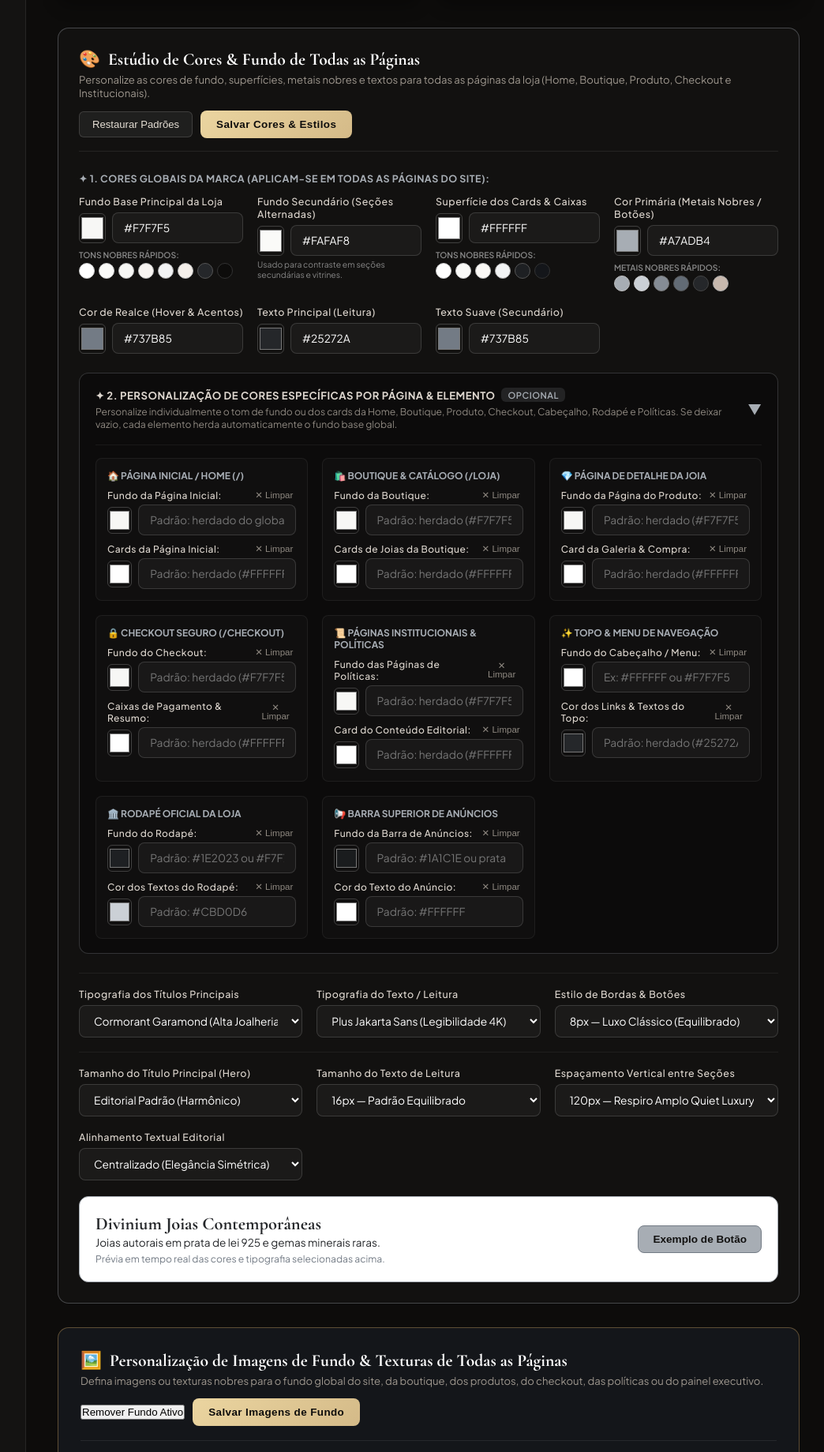
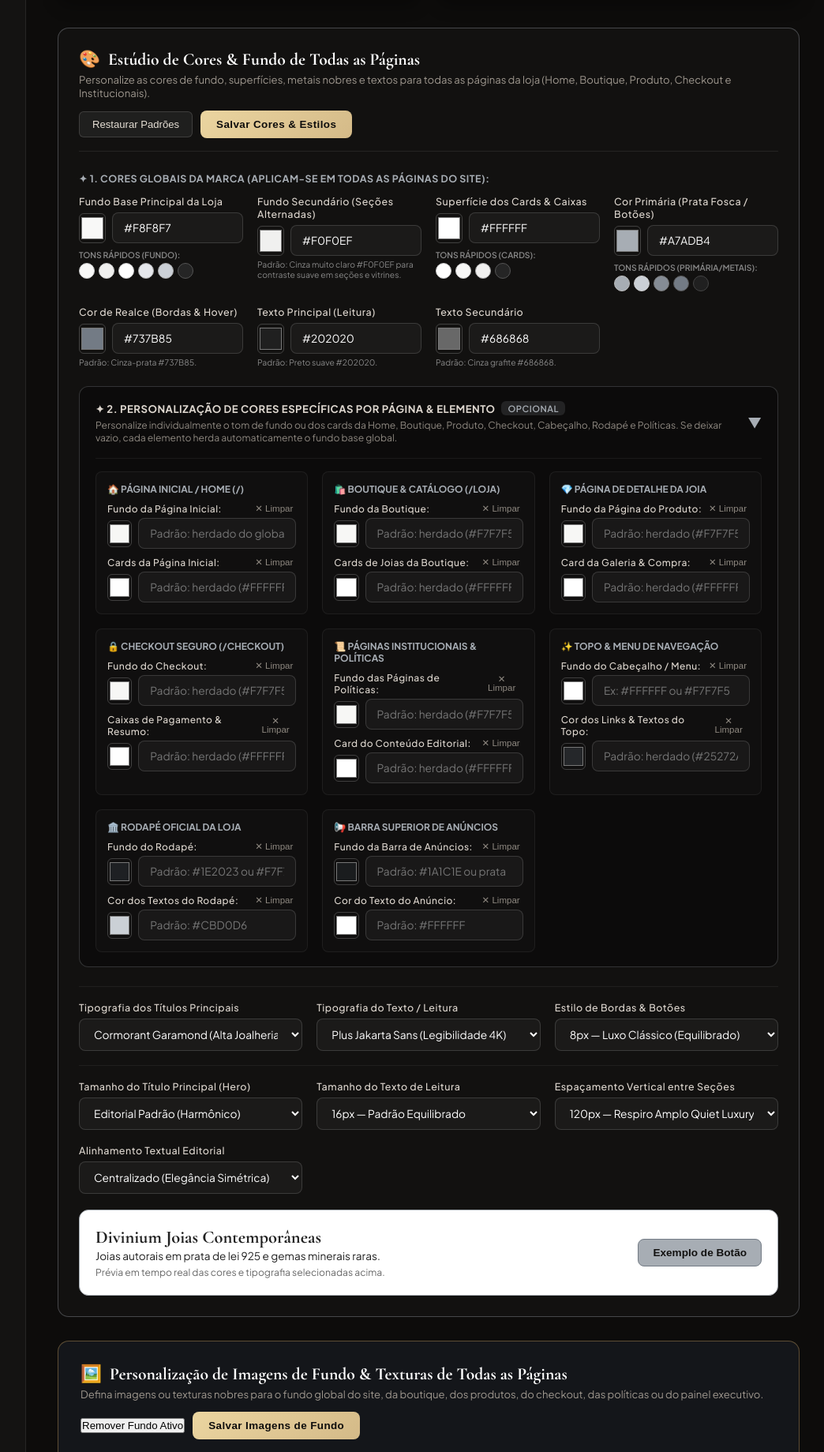
Before and after one commit to lopezcerutti-dotcom/divinium, a PHP site: page /admin/temas in a window 1280 px wide. Shown: the part 1302-3141 px from the top of the page at 79% size, without its empty margins (227-1271 px from the left). Run offline with PHP 8.4, Linux system fonts and the light colour scheme; a user stored in the database is signed in; data comes from the database, SQL or seed files in the repository; data that the repository does not hold is empty; some libraries are stand-ins or nearby versions.

Commit message:
feat: add admin theme management view for visual identity customization

```diff
--- a/app/Views/admin/themes.php
+++ b/app/Views/admin/themes.php
@@ -145,25 +145,23 @@
                 <label for="custom_color_bg">Fundo Base Principal da Loja</label>
                 <div style="display: flex; gap: 8px; align-items: center;">
                     <input type="color" id="picker_bg"
-                           value="<?= \App\Core\View::e($customSettings['custom_color_bg'] ?? '#F7F7F5') ?>"
+                           value="<?= \App\Core\View::e($customSettings['custom_color_bg'] ?? '#F8F8F7') ?>"
                            onchange="document.getElementById('custom_color_bg').value = this.value; updateCustomPreview();"
                            style="width: 44px; height: 38px; border-radius: 6px; border: 1px solid rgba(255,255,255,0.2); background: transparent; cursor: pointer;">
                     <input type="text" id="custom_color_bg" name="custom_color_bg" class="form-input"
-                           value="<?= \App\Core\View::e($customSettings['custom_color_bg'] ?? '#F7F7F5') ?>"
+                           value="<?= \App\Core\View::e($customSettings['custom_color_bg'] ?? '#F8F8F7') ?>"
                            oninput="document.getElementById('picker_bg').value = this.value; updateCustomPreview();">
                 </div>
                 <!-- Paleta de Tons Rápidos de Fundo -->
                 <div style="margin-top: 8px;">
-                    <span style="font-size: 0.65rem; color: #888; text-transform: uppercase; font-weight: 600; display: block; margin-bottom: 4px;">Tons Nobres Rápidos:</span>
+                    <span style="font-size: 0.65rem; color: #888; text-transform: uppercase; font-weight: 600; display: block; margin-bottom: 4px;">Tons Rápidos (Fundo):</span>
                     <div style="display: flex; gap: 5px; flex-wrap: wrap;">
+                        <button type="button" onclick="setQuickBg('#F8F8F7')" title="Branco Perolado (#F8F8F7 - Principal)" style="width: 20px; height: 20px; border-radius: 50%; background: #F8F8F7; border: 1px solid #ccc; cursor: pointer;"></button>
+                        <button type="button" onclick="setQuickBg('#F0F0EF')" title="Cinza Muito Claro (#F0F0EF - Secundário)" style="width: 20px; height: 20px; border-radius: 50%; background: #F0F0EF; border: 1px solid #ccc; cursor: pointer;"></button>
                         <button type="button" onclick="setQuickBg('#FFFFFF')" title="Branco Puro (#FFFFFF)" style="width: 20px; height: 20px; border-radius: 50%; background: #FFFFFF; border: 1px solid #ccc; cursor: pointer;"></button>
-                        <button type="button" onclick="setQuickBg('#FAFAF8')" title="Branco Perolado (#FAFAF8 - Quiet Luxury)" style="width: 20px; height: 20px; border-radius: 50%; background: #FAFAF8; border: 1px solid #ccc; cursor: pointer;"></button>
-                        <button type="button" onclick="setQuickBg('#F7F7F5')" title="Prata Nobre (#F7F7F5 - Clássico)" style="width: 20px; height: 20px; border-radius: 50%; background: #F7F7F5; border: 1px solid #bbb; cursor: pointer;"></button>
-                        <button type="button" onclick="setQuickBg('#F8F5F2')" title="Nude & Bege Pérola (#F8F5F2 - Nude)" style="width: 20px; height: 20px; border-radius: 50%; background: #F8F5F2; border: 1px solid #bbb; cursor: pointer;"></button>
-                        <button type="button" onclick="setQuickBg('#F2F3F4')" title="Cinza Contemporâneo (#F2F3F4)" style="width: 20px; height: 20px; border-radius: 50%; background: #F2F3F4; border: 1px solid #aaa; cursor: pointer;"></button>
-                        <button type="button" onclick="setQuickBg('#F4EFEA')" title="Areia Acetinada (#F4EFEA)" style="width: 20px; height: 20px; border-radius: 50%; background: #F4EFEA; border: 1px solid #bbb; cursor: pointer;"></button>
-                        <button type="button" onclick="setQuickBg('#25272A')" title="Grafite Suave (#25272A)" style="width: 20px; height: 20px; border-radius: 50%; background: #25272A; border: 1px solid #555; cursor: pointer;"></button>
-                        <button type="button" onclick="setQuickBg('#0D0C0B')" title="Noir Noturno (#0D0C0B)" style="width: 20px; height: 20px; border-radius: 50%; background: #0D0C0B; border: 1px solid #333; cursor: pointer;"></button>
+                        <button type="button" onclick="setQuickBg('#E5E7EB')" title="Cinza Suave (#E5E7EB)" style="width: 20px; height: 20px; border-radius: 50%; background: #E5E7EB; border: 1px solid #aaa; cursor: pointer;"></button>
+                        <button type="button" onclick="setQuickBg('#CBD0D6')" title="Platina (#CBD0D6)" style="width: 20px; height: 20px; border-radius: 50%; background: #CBD0D6; border: 1px solid #aaa; cursor: pointer;"></button>
+                        <button type="button" onclick="setQuickBg('#252525')" title="Preto Grafite (#252525 - Fundo Escuro)" style="width: 20px; height: 20px; border-radius: 50%; background: #252525; border: 1px solid #555; cursor: pointer;"></button>
                     </div>
                 </div>
             </div>
@@ -172,14 +170,14 @@
                 <label for="custom_color_bg_alt">Fundo Secundário (Seções Alternadas)</label>
                 <div style="display: flex; gap: 8px; align-items: center;">
                     <input type="color" id="picker_bg_alt"
-                           value="<?= \App\Core\View::e($customSettings['custom_color_bg_alt'] ?? '#FAFAF8') ?>"
+                           value="<?= \App\Core\View::e($customSettings['custom_color_bg_alt'] ?? '#F0F0EF') ?>"
                            onchange="document.getElementById('custom_color_bg_alt').value = this.value; updateCustomPreview();"
                            style="width: 44px; height: 38px; border-radius: 6px; border: 1px solid rgba(255,255,255,0.2); background: transparent; cursor: pointer;">
                     <input type="text" id="custom_color_bg_alt" name="custom_color_bg_alt" class="form-input"
-                           value="<?= \App\Core\View::e($customSettings['custom_color_bg_alt'] ?? '#FAFAF8') ?>"
+                           value="<?= \App\Core\View::e($customSettings['custom_color_bg_alt'] ?? '#F0F0EF') ?>"
                            oninput="document.getElementById('picker_bg_alt').value = this.value; updateCustomPreview();">
                 </div>
-                <span style="font-size: 0.65rem; color: #888; display: block; margin-top: 4px;">Usado para contraste em seções secundárias e vitrines.</span>
+                <span style="font-size: 0.65rem; color: #888; display: block; margin-top: 4px;">Padrão: Cinza muito claro #F0F0EF para contraste suave em seções e vitrines.</span>
             </div>
 
             <div class="form-group" style="margin: 0;">
@@ -195,20 +193,18 @@
                 </div>
                 <!-- Paleta de Tons Rápidos de Superfície -->
                 <div style="margin-top: 8px;">
-                    <span style="font-size: 0.65rem; color: #888; text-transform: uppercase; font-weight: 600; display: block; margin-bottom: 4px;">Tons Nobres Rápidos:</span>
+                    <span style="font-size: 0.65rem; color: #888; text-transform: uppercase; font-weight: 600; display: block; margin-bottom: 4px;">Tons Rápidos (Cards):</span>
                     <div style="display: flex; gap: 5px; flex-wrap: wrap;">
-                        <button type="button" onclick="setQuickSurface('#FFFFFF')" title="Branco Puro (#FFFFFF)" style="width: 20px; height: 20px; border-radius: 50%; background: #FFFFFF; border: 1px solid #ccc; cursor: pointer;"></button>
-                        <button type="button" onclick="setQuickSurface('#FAFAF8')" title="Branco Perolado (#FAFAF8)" style="width: 20px; height: 20px; border-radius: 50%; background: #FAFAF8; border: 1px solid #ccc; cursor: pointer;"></button>
-                        <button type="button" onclick="setQuickSurface('#FAF8F5')" title="Bege Pérola (#FAF8F5)" style="width: 20px; height: 20px; border-radius: 50%; background: #FAF8F5; border: 1px solid #bbb; cursor: pointer;"></button>
-                        <button type="button" onclick="setQuickSurface('#F2F3F4')" title="Cinza Contemporâneo (#F2F3F4)" style="width: 20px; height: 20px; border-radius: 50%; background: #F2F3F4; border: 1px solid #aaa; cursor: pointer;"></button>
-                        <button type="button" onclick="setQuickSurface('#1E2023')" title="Grafite Escuro (#1E2023)" style="width: 20px; height: 20px; border-radius: 50%; background: #1E2023; border: 1px solid #555; cursor: pointer;"></button>
-                        <button type="button" onclick="setQuickSurface('#14161A')" title="Noir Noturno (#14161A)" style="width: 20px; height: 20px; border-radius: 50%; background: #14161A; border: 1px solid #333; cursor: pointer;"></button>
+                        <button type="button" onclick="setQuickSurface('#FFFFFF')" title="Branco Puro (#FFFFFF - Padrão)" style="width: 20px; height: 20px; border-radius: 50%; background: #FFFFFF; border: 1px solid #ccc; cursor: pointer;"></button>
+                        <button type="button" onclick="setQuickSurface('#F8F8F7')" title="Branco Perolado (#F8F8F7)" style="width: 20px; height: 20px; border-radius: 50%; background: #F8F8F7; border: 1px solid #ccc; cursor: pointer;"></button>
+                        <button type="button" onclick="setQuickSurface('#F0F0EF')" title="Cinza Muito Claro (#F0F0EF)" style="width: 20px; height: 20px; border-radius: 50%; background: #F0F0EF; border: 1px solid #aaa; cursor: pointer;"></button>
+                        <button type="button" onclick="setQuickSurface('#252525')" title="Preto Grafite (#252525)" style="width: 20px; height: 20px; border-radius: 50%; background: #252525; border: 1px solid #555; cursor: pointer;"></button>
                     </div>
                 </div>
             </div>
 
             <div class="form-group" style="margin: 0;">
-                <label for="custom_color_primary">Cor Primária (Metais Nobres / Botões)</label>
+                <label for="custom_color_primary">Cor Primária (Prata Fosca / Botões)</label>
                 <div style="display: flex; gap: 8px; align-items: center;">
                     <input type="color" id="picker_primary"
                            value="<?= \App\Core\View::e($customSettings['custom_color_primary'] ?? '#A7ADB4') ?>"
@@ -218,22 +214,21 @@
                            value="<?= \App\Core\View::e($customSettings['custom_color_primary'] ?? '#A7ADB4') ?>"
                            oninput="document.getElementById('picker_primary').value = this.value; updateCustomPreview();">
                 </div>
-                <!-- Paleta de Metais Nobres Rápidos -->
+                <!-- Paleta de Metais Rápidos -->
                 <div style="margin-top: 8px;">
-                    <span style="font-size: 0.65rem; color: #888; text-transform: uppercase; font-weight: 600; display: block; margin-bottom: 4px;">Metais Nobres Rápidos:</span>
+                    <span style="font-size: 0.65rem; color: #888; text-transform: uppercase; font-weight: 600; display: block; margin-bottom: 4px;">Tons Rápidos (Primária/Metais):</span>
                     <div style="display: flex; gap: 5px; flex-wrap: wrap;">
-                        <button type="button" onclick="setQuickPrimary('#A7ADB4')" title="Prata 925 Nobre (#A7ADB4)" style="width: 20px; height: 20px; border-radius: 50%; background: #A7ADB4; border: 1px solid #bbb; cursor: pointer;"></button>
+                        <button type="button" onclick="setQuickPrimary('#A7ADB4')" title="Prata Fosca (#A7ADB4 - Principal)" style="width: 20px; height: 20px; border-radius: 50%; background: #A7ADB4; border: 1px solid #bbb; cursor: pointer;"></button>
                         <button type="button" onclick="setQuickPrimary('#CBD0D6')" title="Platina Radiante (#CBD0D6)" style="width: 20px; height: 20px; border-radius: 50%; background: #CBD0D6; border: 1px solid #ccc; cursor: pointer;"></button>
                         <button type="button" onclick="setQuickPrimary('#858C95')" title="Titânio Acetinado (#858C95)" style="width: 20px; height: 20px; border-radius: 50%; background: #858C95; border: 1px solid #777; cursor: pointer;"></button>
-                        <button type="button" onclick="setQuickPrimary('#626B75')" title="Grafite Imperial (#626B75)" style="width: 20px; height: 20px; border-radius: 50%; background: #626B75; border: 1px solid #555; cursor: pointer;"></button>
-                        <button type="button" onclick="setQuickPrimary('#25272A')" title="Grafite Noturno (#25272A)" style="width: 20px; height: 20px; border-radius: 50%; background: #25272A; border: 1px solid #444; cursor: pointer;"></button>
-                        <button type="button" onclick="setQuickPrimary('#C8B9AE')" title="Nude Pérola Nobre (#C8B9AE)" style="width: 20px; height: 20px; border-radius: 50%; background: #C8B9AE; border: 1px solid #aaa; cursor: pointer;"></button>
+                        <button type="button" onclick="setQuickPrimary('#737B85')" title="Cinza-Prata (#737B85)" style="width: 20px; height: 20px; border-radius: 50%; background: #737B85; border: 1px solid #555; cursor: pointer;"></button>
+                        <button type="button" onclick="setQuickPrimary('#202020')" title="Preto Suave (#202020)" style="width: 20px; height: 20px; border-radius: 50%; background: #202020; border: 1px solid #444; cursor: pointer;"></button>
                     </div>
                 </div>
             </div>
 
             <div class="form-group" style="margin: 0;">
-                <label for="custom_color_accent">Cor de Realce (Hover & Acentos)</label>
+                <label for="custom_color_accent">Cor de Realce (Bordas & Hover)</label>
                 <div style="display: flex; gap: 8px; align-items: center;">
                     <input type="color" id="picker_accent"
                            value="<?= \App\Core\View::e($customSettings['custom_color_accent'] ?? '#737B85') ?>"
@@ -243,32 +238,35 @@
                            value="<?= \App\Core\View::e($customSettings['custom_color_accent'] ?? '#737B85') ?>"
                            oninput="document.getElementById('picker_accent').value = this.value; updateCustomPreview();">
                 </div>
+                <span style="font-size: 0.65rem; color: #888; display: block; margin-top: 4px;">Padrão: Cinza-prata #737B85.</span>
             </div>
 
             <div class="form-group" style="margin: 0;">
                 <label for="custom_color_text">Texto Principal (Leitura)</label>
                 <div style="display: flex; gap: 8px; align-items: center;">
                     <input type="color" id="picker_text"
-                           value="<?= \App\Core\View::e($customSettings['custom_color_text'] ?? '#25272A') ?>"
+                           value="<?= \App\Core\View::e($customSettings['custom_color_text'] ?? '#202020') ?>"
                            onchange="document.getElementById('custom_color_text').value = this.value; updateCustomPreview();"
                            style="width: 44px; height: 38px; border-radius: 6px; border: 1px solid rgba(255,255,255,0.2); background: transparent; cursor: pointer;">
                     <input type="text" id="custom_color_text" name="custom_color_text" class="form-input"
-                           value="<?= \App\Core\View::e($customSettings['custom_color_text'] ?? '#25272A') ?>"
+                           value="<?= \App\Core\View::e($customSettings['custom_color_text'] ?? '#202020') ?>"
                            oninput="document.getElementById('picker_text').value = this.value; updateCustomPreview();">
                 </div>
+                <span style="font-size: 0.65rem; color: #888; display: block; margin-top: 4px;">Padrão: Preto suave #202020.</span>
             </div>
 
             <div class="form-group" style="margin: 0;">
-                <label for="custom_color_text_muted">Texto Suave (Secundário)</label>
+                <label for="custom_color_text_muted">Texto Secundário</label>
                 <div style="display: flex; gap: 8px; align-items: center;">
                     <input type="color" id="picker_text_muted"
-                           value="<?= \App\Core\View::e($customSettings['custom_color_text_muted'] ?? '#737B85') ?>"
+                           value="<?= \App\Core\View::e($customSettings['custom_color_text_muted'] ?? '#686868') ?>"
                            onchange="document.getElementById('custom_color_text_muted').value = this.value; updateCustomPreview();"
                            style="width: 44px; height: 38px; border-radius: 6px; border: 1px solid rgba(255,255,255,0.2); background: transparent; cursor: pointer;">
                     <input type="text" id="custom_color_text_muted" name="custom_color_text_muted" class="form-input"
-                           value="<?= \App\Core\View::e($customSettings['custom_color_text_muted'] ?? '#737B85') ?>"
+                           value="<?= \App\Core\View::e($customSettings['custom_color_text_muted'] ?? '#686868') ?>"
                            oninput="document.getElementById('picker_text_muted').value = this.value; updateCustomPreview();">
                 </div>
+                <span style="font-size: 0.65rem; color: #888; display: block; margin-top: 4px;">Padrão: Cinza grafite #686868.</span>
             </div>
         </div>
 
```
